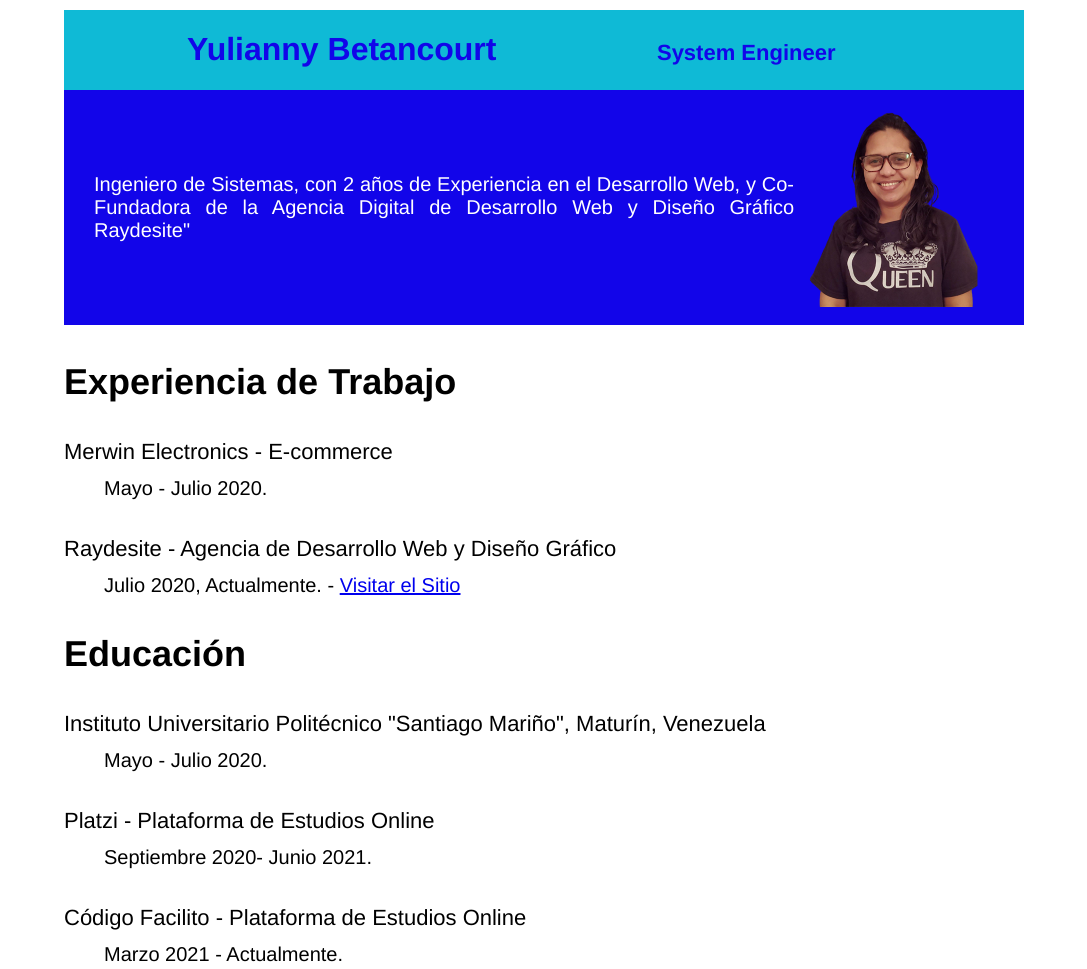
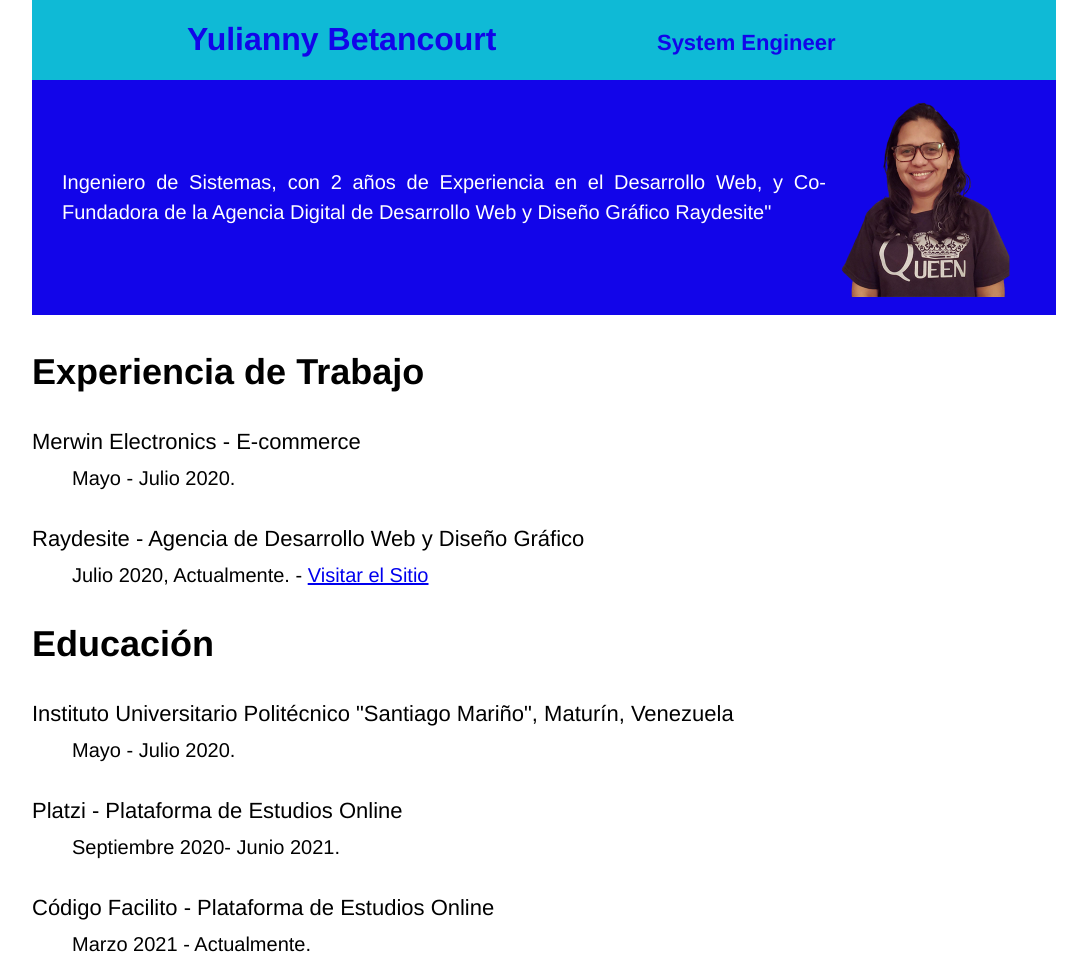
Before and after one commit to yuliannydev/HTML-CSS-JAVASCRIPT, a plain HTML site: page Curriculum-Vitae/index.html in a window 1280 px wide. Shown: the top 969 px of the page, without its empty margins (96-1183 px from the left). Drawn offline with Linux system fonts and the light colour scheme.

Commit message:
:lipstick: update the style files
Fix styles

```diff
--- a/Curriculum-Vitae/index.html
+++ b/Curriculum-Vitae/index.html
@@ -100,9 +100,9 @@
         </dl>
       </div>
     </main>
-    <footer>
-      Creado con mucho 💜 por
-      <a href="https://twitter.com/yuliannydev">@yuliannydev</a>
-    </footer>
   </body>
+  <footer>
+    Creado con mucho 💜 por
+    <a href="https://twitter.com/yuliannydev">@yuliannydev</a>
+  </footer>
 </html>
--- a/Curriculum-Vitae/styles.css
+++ b/Curriculum-Vitae/styles.css
@@ -1,11 +1,10 @@
 body {
   font-family: Helvetica, Arial, sans-serif;
-  margin: 0;
+  height: 0;
   text-align: center;
-  padding: 10px;
-  width: 960px;
-  margin-left: auto;
-  margin-right: auto;
+  padding: 0;
+  width: 80%;
+  margin: auto;
 }
 header {
   background-color: #0fbad6;
@@ -36,6 +35,8 @@ p {
   margin-top: 0px;
   display: flex;
   align-items: center;
+  justify-content: center;
+  line-height: 1.5em;
 }
 main {
   text-align: justify;
@@ -52,10 +53,13 @@ div {
   margin-top: 10px;
 }
 footer {
+  display: flex;
+  align-items: center;
+  justify-content: center;
   color: #1205e9;
-  width: 100vh;
   height: 50px;
-
   text-align: center;
   font-size: 22px;
+  padding-top: 1rem;
+  padding-bottom: 1rem;
 }
```
